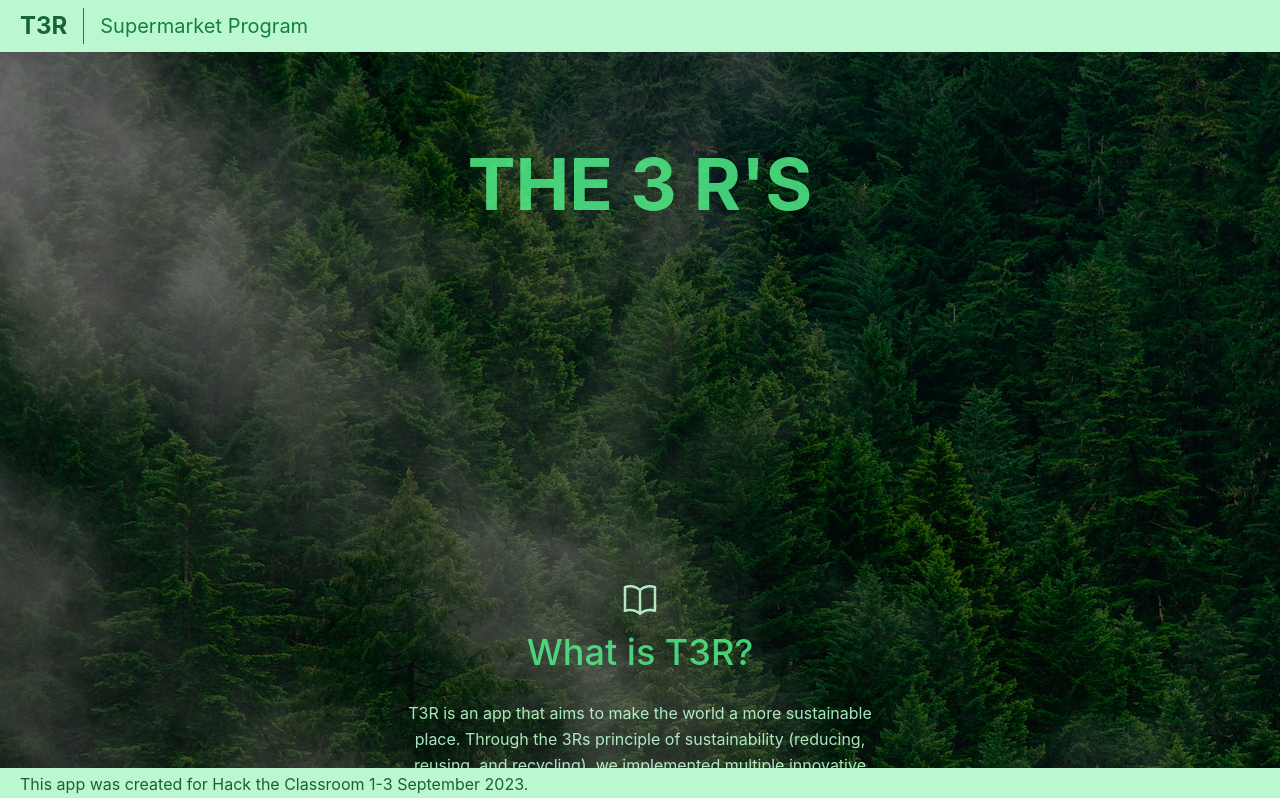
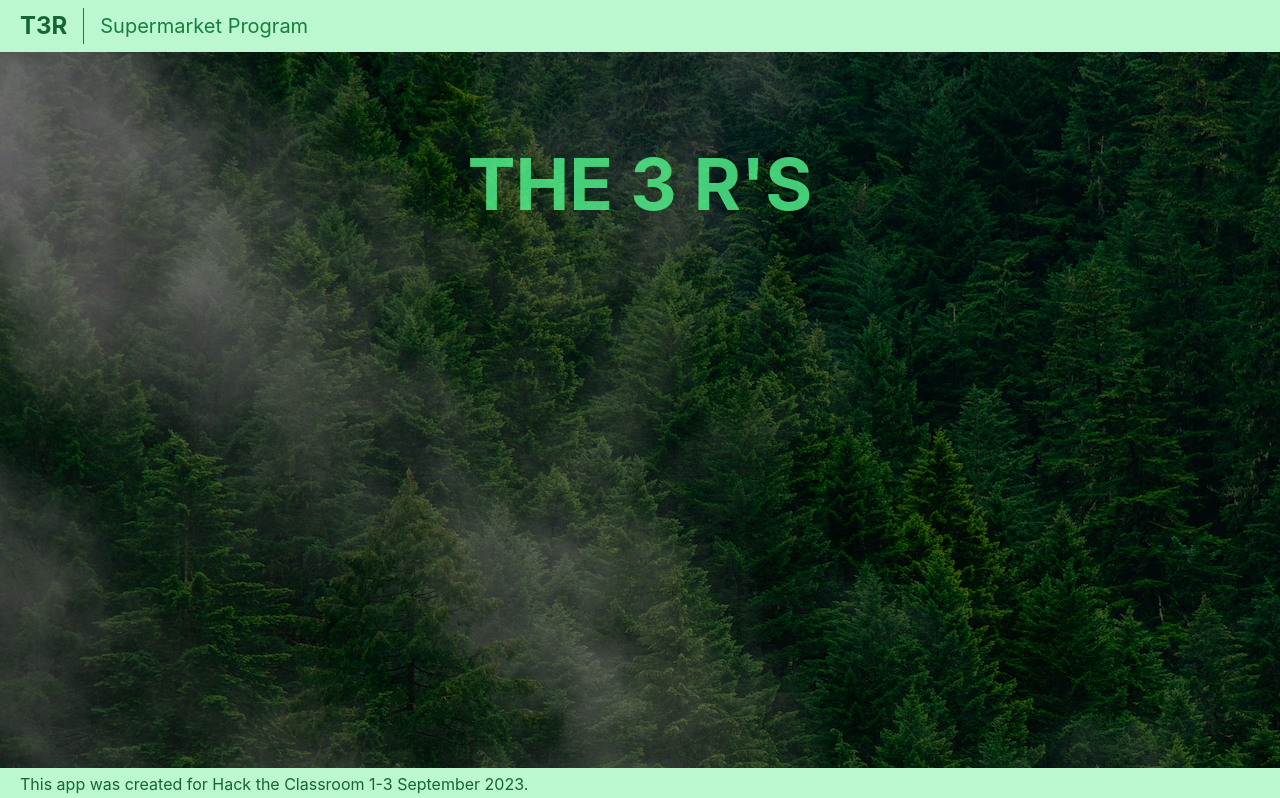
Before and after one commit to Squishyguy10/t3r, a React (Create React App) app in the folder client/: page / in a window 1280 px wide. Shown: the top 798 px of the page. Built offline with nearby package versions, Linux system fonts and the light colour scheme.

Commit message:
Moved description below bg img

```diff
--- a/client/src/components/Main.jsx
+++ b/client/src/components/Main.jsx
@@ -11,7 +11,7 @@ function Main() {
             const windowHeight = window.innerHeight;
             const elementOffset = document.getElementById('fade-in-text').offsetTop;
 
-            scrollTop > elementOffset-windowHeight ? setIsVisible(true) : setIsVisible(false);
+            scrollTop > elementOffset-windowHeight+500 ? setIsVisible(true) : setIsVisible(false);
             console.log(isVisible);
         };
 
@@ -20,24 +20,27 @@ function Main() {
     }, []);
 
     return (
+        <div>
             <div className='h-screen bg-nature-bg'>
                 <div className='h-screen opacity-90 bg-black/50'>
                     <div className='opacity-100 container px-5 pt-24 pb-10 mx-auto text-center lg:px-40'>
                         <h1 className='text-7xl pb-10 font-display text-green-400 font-bold'>
                             THE 3 R'S
                         </h1>
-
+                    </div>
+                </div>
+            </div>
 
             {/* What is T3R? */}
-                    <div className='container px-5 pt-40 mx-auto text-center lg:px-40 pb-80'>
-                        <div id="fade-in-text" className={`${isVisible ? 'opacity-100 transition-opacity duration-1000' : 'opacity-0'}`}>
+            <div className='container px-5 pt-20 mx-auto text-center lg:px-40 pb-80'>
+                <div id="fade-in-text" className={`transition-opacity duration-1000 ${isVisible ? 'opacity-100' : 'opacity-0'}`}>
                     <div className='flex flex-col w-full mb-40'>
-                                <BookOpenIcon className='mx-auto inline-block w-10 mt-40 text-green-200' />
+                        <BookOpenIcon className='mx-auto inline-block w-10 mt-40 text-green-500' />
 
-                                <h1 className='sm:text-4xl text-5xl font-medium title-font mb-4 text-green-400 py-3 font-display'>
+                        <h1 className='sm:text-4xl text-5xl font-medium title-font mb-4 text-green-600 py-3 font-display'>
                             What is T3R?
                         </h1>
-                                <p className='lg:w-3/4 mx-auto leading-relaxed text-base text-green-200'>
+                        <p className='lg:w-3/4 mx-auto leading-relaxed text-base text-green-500'>
                             T3R is an app that aims to make the world a more sustainable place.
                             Through the 3Rs principle of sustainability (reducing, reusing, and recycling),
                             we implemented multiple innovative solutions to conserve ecological balance, via
@@ -47,8 +50,6 @@ function Main() {
                 </div>
             </div>
         </div>
-            </div>
-        </div>
     );
 
 }
```
Lines whose indentation alone changed are shown as unchanged.
